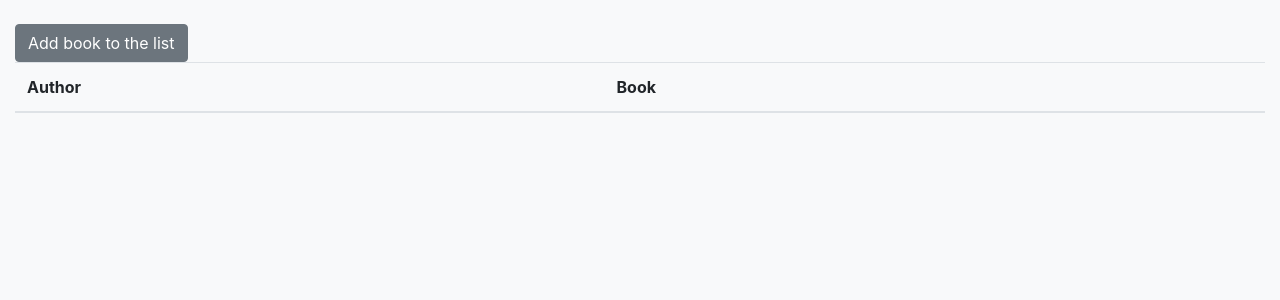
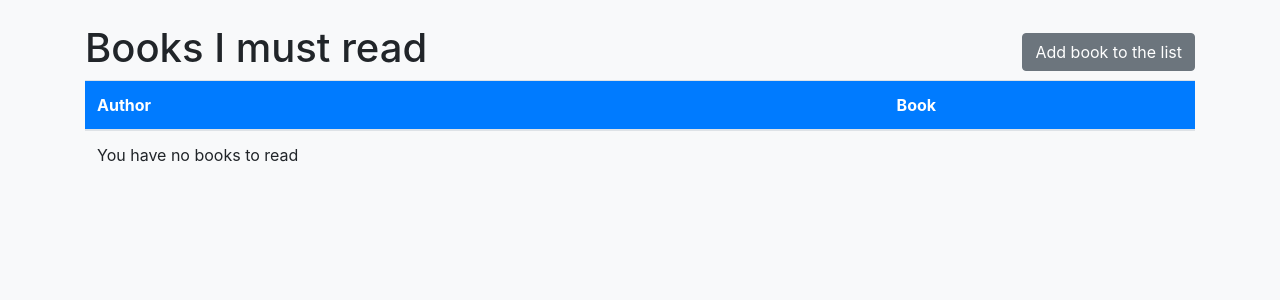
Before and after one commit to Miniaya/Kirja-arvostelut, a Flask app: page /mustread in a window 1280 px wide. Shown: the part 56-356 px from the top of the page. Run offline with Flask 2, Linux system fonts and the light colour scheme; a user stored in the database is signed in; tables that the repository leaves empty hold one stand-in row (values such as "Sample post"); lists and menus that the app fills with data are empty; some libraries are stand-ins or nearby versions.

Commit message:
Listojen tyylittelyä

```diff
--- a/application/templates/read/addtolist.html
+++ b/application/templates/read/addtolist.html
@@ -3,7 +3,8 @@
 
 {% block body %}
 
-<form method="POST" action="{{ url_for('read_create') }}">
+<div class="container">
+  <form method="POST" action="{{ url_for('read_create') }}">
     <div class="form-group">
       {{ wtf.form_field(form.author, class="form-control", placeholder="Author") }}
     </div>
@@ -14,6 +15,7 @@
         {{ wtf.form_field(form.read, class="form-check-input")}}
     </div>
     <input type="submit" class="btn btn-primary" value="Add to list" />
-</form>
+  </form>
+</div>
 
 {% endblock %}
--- a/application/templates/read/mustread.html
+++ b/application/templates/read/mustread.html
@@ -2,20 +2,31 @@
 
 {% block body %}
 
+<div class="container">
+  <div class="d-flex justify-content-between align-items-center w-10">
+    <div>
+      <h1 class="d-block text-right">Books I must read</h1>
+    </div>
     <div>
         <form method="GET" action="{{ url_for('read_form') }}">
             <input type="submit" class="btn btn-secondary" value="Add book to the list"/>
         </form>
     </div>
-<table class="table">
+  </div>
+  <table class="table table-borderless">
     <thead>
-    <tr>
-      <th scope="col">Author</th>
-      <th scope="col">Book</th>
+      <tr class="bg-primary">
+        <th class="mb-0 text-white lh-100" scope="col">Author</th>
+        <th class="mb-0 text-white lh-100" scope="col">Book</th>
         <th scope="col"></th>
       </tr>
     </thead>
     <tbody>
+      {% if books|length == 0 %}
+      <tr>
+        <td>You have no books to read</td>
+      </tr>
+      {% else %}
         {% for book in books %}
             <tr>
               <td>{{ book.author }}</td>
@@ -32,7 +43,9 @@
              </td>
             </tr>
           {% endfor %}
+        {% endif %}
       </tbody>
     </table>
+</div>
 
 {% endblock %}
--- a/application/templates/reviews/modify.html
+++ b/application/templates/reviews/modify.html
@@ -13,6 +13,7 @@
 </form>
 -->
 
+<div class="container">
   <form method="POST" action="{{ url_for('reviews_modify', review_id = review_id) }}">
     <fieldset disabled>
       <div class="form-row">
@@ -44,5 +45,6 @@
     <input type="submit" class="btn btn-primary" value="Save" />
   </form>
   <script src="{{url_for('static', filename='textcounter.js')}}"></script>
+</div>
 
   {% endblock %}
--- a/application/templates/reviews/new.html
+++ b/application/templates/reviews/new.html
@@ -3,6 +3,7 @@
 
 {% block body %}
 
+<div class="container">
   <form method="POST" action="{{ url_for('reviews_create') }}">
     <div class="form-row">
       <div class="form-group col-md-6">
@@ -22,5 +23,6 @@
     <input type="submit" class="btn btn-primary" value="Add a new review" />
   </form>
   <script src="{{url_for('static', filename='textcounter.js')}}"></script>
+</div>
 
 {% endblock %}
```
Also changed, not shown: application/templates/read/readlist.html (+17 -4 lines). Lines whose indentation alone changed are shown as unchanged.
